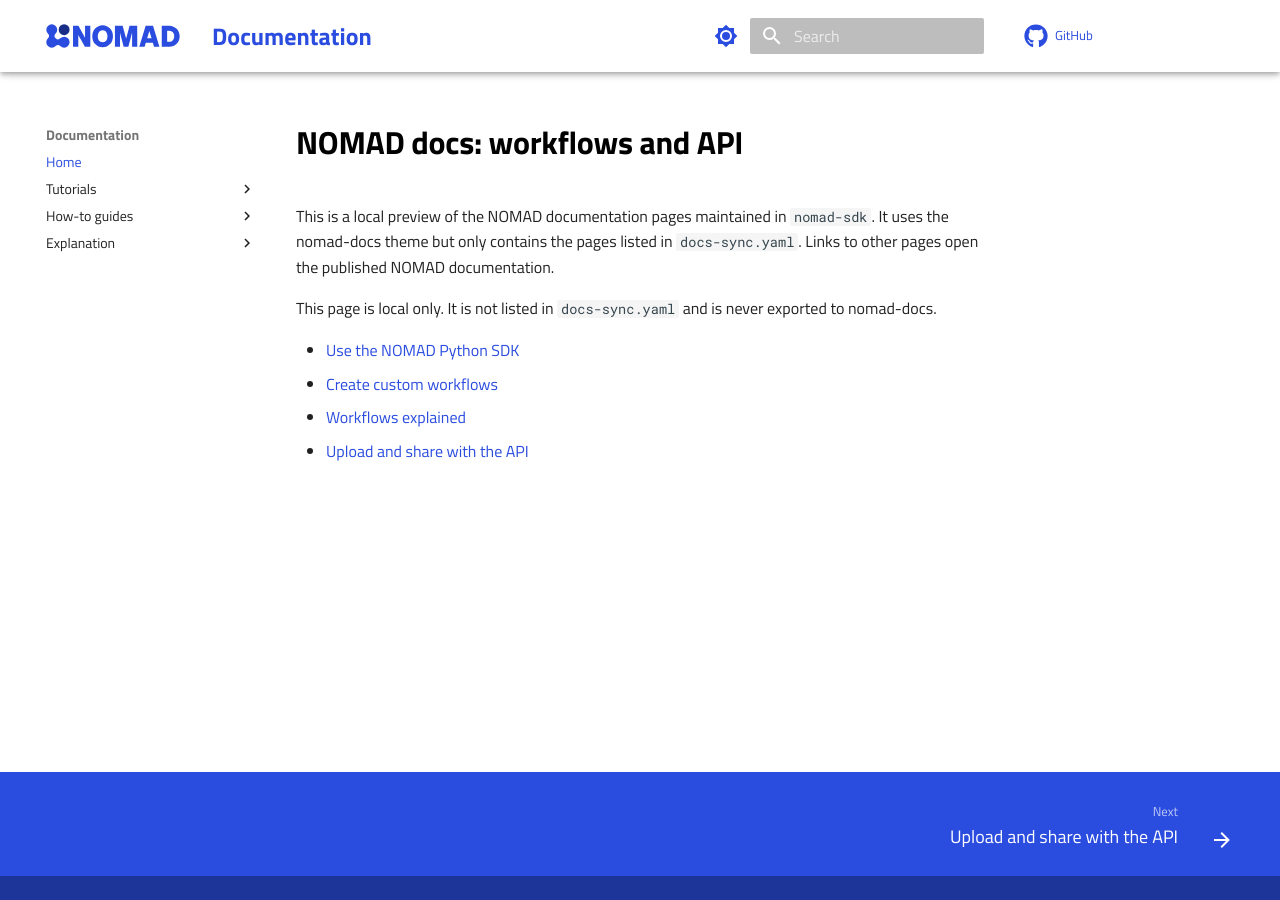
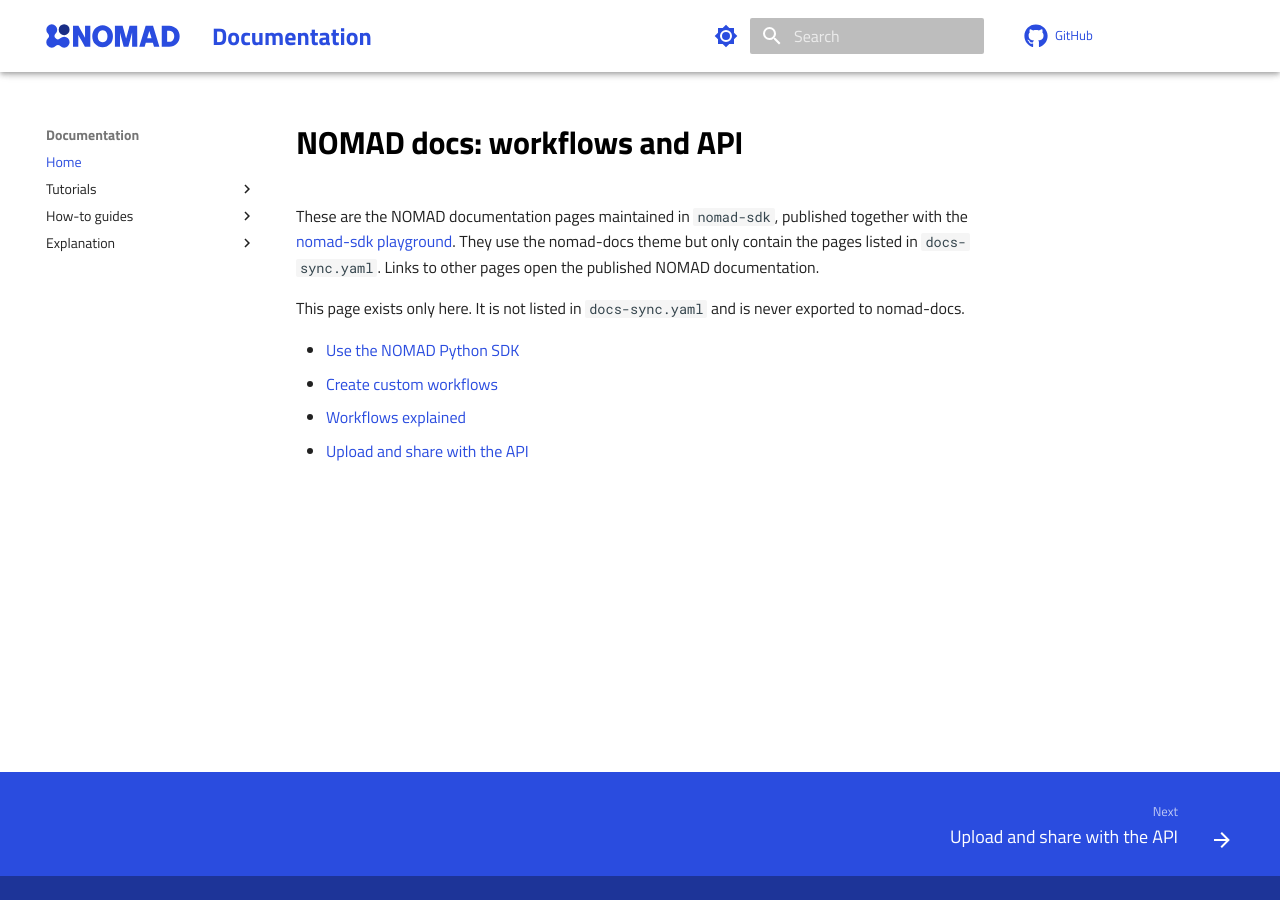
Before and after one commit to FAIRmat-NFDI/nomad-sdk, an MkDocs documentation site: the page built from docs/index.md, in a window 1280 px wide. Built offline with MkDocs 1.6.1 and Material for MkDocs 9.7.7, drawn with Linux system fonts in a browser that asks for light colours; comment, search, counter and statistics services are not loaded.

Commit message:
udpated doc

```diff
--- a/docs-sync.yaml
+++ b/docs-sync.yaml
@@ -5,7 +5,8 @@
 #
 # mode
 #   owned   nomad-sdk is the source of truth. Edited here, exported to nomad-docs
-#           by .github/workflows/docs-sync.yml. `check` fails if someone edits
+#           by `scripts/docs_sync.py export` (the automatic PR workflow is in
+#           .github/disabled-workflows/ for now). `check` fails if someone edits
 #           the page directly in nomad-docs (drift since the last import).
 #   mirror  nomad-docs is the source of truth. Pulled here read-only for context
 #           and local preview; refreshed by `import`, never exported.
--- a/docs/index.md
+++ b/docs/index.md
@@ -1,12 +1,12 @@
 # NOMAD docs: workflows and API
 
-This is a local preview of the NOMAD documentation pages maintained in
-`nomad-sdk`. It uses the nomad-docs theme but only contains the pages listed
-in `docs-sync.yaml`. Links to other pages open the published NOMAD
+These are the NOMAD documentation pages maintained in `nomad-sdk`, published together
+with the [nomad-sdk playground](../). They use the nomad-docs theme but only contain the
+pages listed in `docs-sync.yaml`. Links to other pages open the published NOMAD
 documentation.
 
-This page is local only. It is not listed in `docs-sync.yaml` and is never
-exported to nomad-docs.
+This page exists only here. It is not listed in `docs-sync.yaml` and is never exported
+to nomad-docs.
 
 - [Use the NOMAD Python SDK](howto/manage/program/nomad_sdk.md)
 - [Create custom workflows](howto/manage/gui/workflows.md)
--- a/mkdocs.yml
+++ b/mkdocs.yml
@@ -1,4 +1,6 @@
-# Local preview of the nomad-docs subset owned/mirrored by nomad-sdk.
+# The nomad-docs subset owned/mirrored by nomad-sdk: local preview (`mkdocs serve`)
+# and the standalone docs deployed with the playground at <pages>/docs/
+# (playground.yml sets DOCS_SITE_URL).
 #
 # Look and feel are inherited from nomad-docs/mkdocs.yml: theme, palette, header
 # logo, features, extensions, extra_css/js and URL style are copied verbatim, and
@@ -10,6 +12,7 @@ site_description: |
   Preview of the NOMAD documentation pages maintained in nomad-sdk
   (workflows and API).
 site_author: The NOMAD Authors
+site_url: !ENV [DOCS_SITE_URL, 'http://127.0.0.1:8000/']
 repo_url: https://github.com/FAIRmat-NFDI/nomad-sdk
 edit_uri: ""
 docs_dir: docs
```
Also changed, not shown: README.md (+2 -1 lines), playground/src/components/layout/navMenus.ts (+7 -2 lines), 2 other files.
